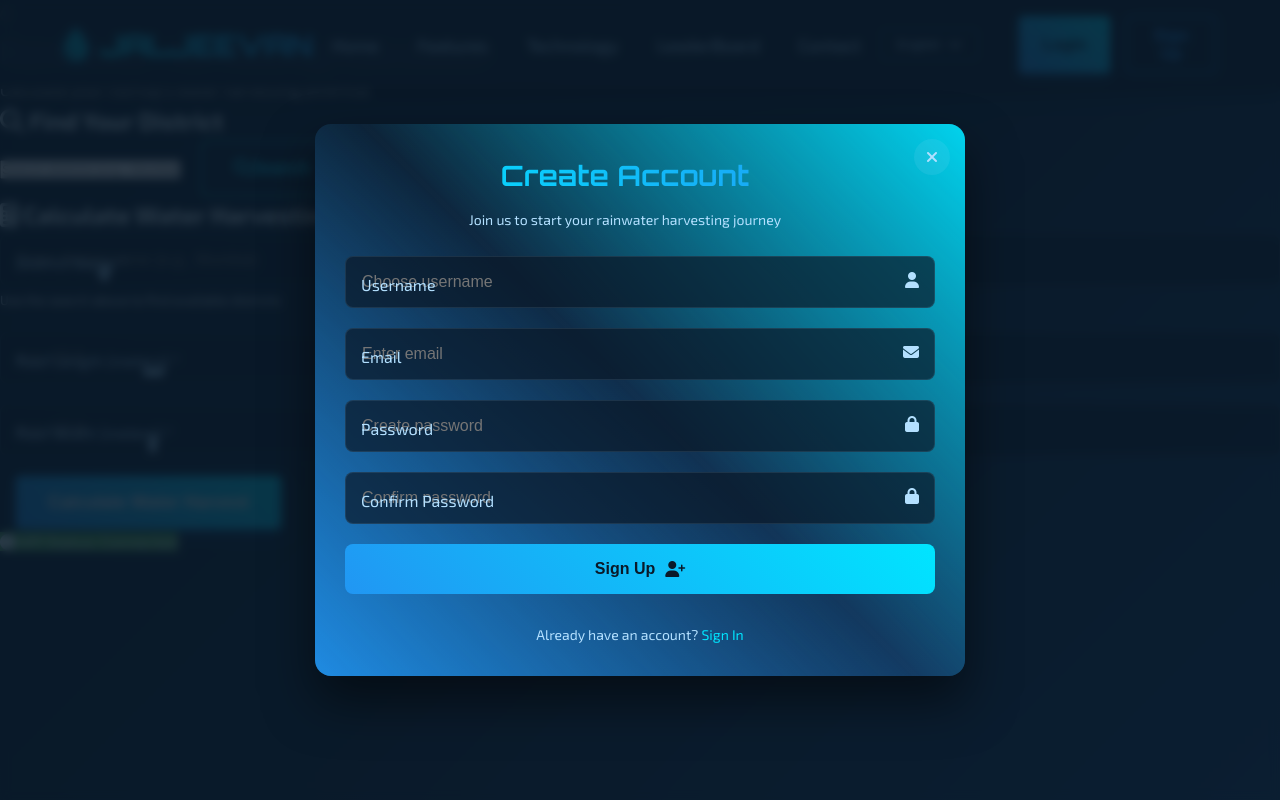
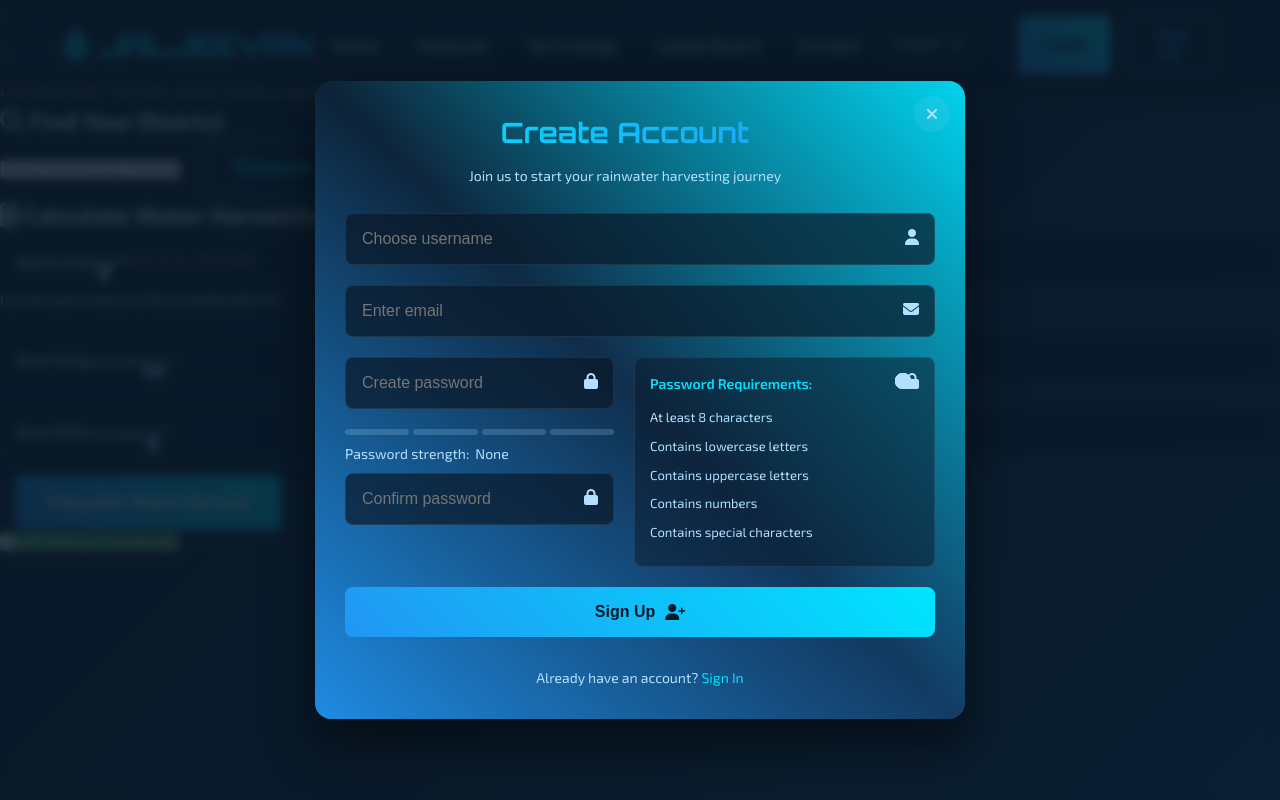
Before and after one commit to Tirthes2004/jaljeevan.Ai, a Django app: page / in a window 1280 px wide, after a click on "Sign Up". Run offline with Django 5.2, Linux system fonts and the light colour scheme; data comes from the database, SQL or seed files in the repository.

Commit message:
auth updation

```diff
--- a/templates/home.html
+++ b/templates/home.html
@@ -137,28 +137,72 @@
                 <form class="auth-form" id="signup-form" method="POST" novalidate>
     {% csrf_token %}
     <div class="form-group">
-        <label for="signup-username" required>Username</label>
+        <label for="signup-username" required></label>
         <input type="text" name="username" id="signup-username" class="form-control" placeholder="Choose username" required>
         <i class="fas fa-user"></i>
     </div>
 
     <div class="form-group">
-        <label for="signup-email" required>Email</label>
+        <label for="signup-email" required></label>
         <input type="email" name="email" id="signup-email" class="form-control" placeholder="Enter email" required>
         <i class="fas fa-envelope"></i>
     </div>
 
+
+
+
+
+                <div class="form-group password-group">
+                        <div class="password-input-section">
                             <div class="form-group">
-        <label for="signup-password">Password</label>
+                                <label for="signup-password"></label>
                                 <input type="password" name="password" id="signup-password" class="form-control" placeholder="Create password" required>
                                 <i class="fas fa-lock"></i>
                              </div>
+                            <div class="password-strength">
+                                <div class="strength-bar" id="bar-1"></div>
+                                <div class="strength-bar" id="bar-2"></div>
+                                <div class="strength-bar" id="bar-3"></div>
+                                <div class="strength-bar" id="bar-4"></div>
+                            </div>
 
+                            <div class="strength-text">
+                                <i class="strength-icon fas fa-lock"></i>
+                                Password strength: <span id="strength-value">None</span>
+                            </div>
                             <div class="form-group">
-        <label for="signup-confirm-password">Confirm Password</label>
+                                <label for="signup-confirm-password"></label>
                                 <input type="password" name="confirm_password" id="signup-confirm-password" class="form-control" placeholder="Confirm password" required>
                                 <i class="fas fa-lock"></i>
                             </div>
+
+                        </div>
+
+                        <div class="strength-requirements">
+                            <h4>Password Requirements:</h4>
+                            <div class="requirement" id="req-length">
+                                <i class="fas fa-circle"></i>
+                                <span>At least 8 characters</span>
+                            </div>
+                            <div class="requirement" id="req-lowercase">
+                                <i class="fas fa-circle"></i>
+                                <span>Contains lowercase letters</span>
+                            </div>
+                            <div class="requirement" id="req-uppercase">
+                                <i class="fas fa-circle"></i>
+                                <span>Contains uppercase letters</span>
+                            </div>
+                            <div class="requirement" id="req-number">
+                                <i class="fas fa-circle"></i>
+                                <span>Contains numbers</span>
+                            </div>
+                            <div class="requirement" id="req-special">
+                                <i class="fas fa-circle"></i>
+                                <span>Contains special characters</span>
+                            </div>
+                        </div>
+                    </div>
+
 
                     <button type="submit" class="btn-auth">
                         <span>Sign Up</span>
@@ -191,14 +235,15 @@
                 <form class="auth-form" id="login-form" method="POST" novalidate>
                     {% csrf_token %}
                     <div class="form-group">
-                        <label for="username" required>Username</label>
+                        <label for="username" required></label>
                         <input type="text" name="username" id="login-username" class="form-control" placeholder="Enter username" required>
                         <i class="fas fa-envelope"></i>
                     </div>
 
                     <div class="form-group">
-                        <label for="password">Password</label>
+                        <label for="password"></label>
                         <input type="password" name="password" class="form-control" placeholder="Enter password" required>
+                        <i class="fas fa-lock"></i>
                     </div>
 
 
```
Lines whose indentation alone changed are shown as unchanged.
